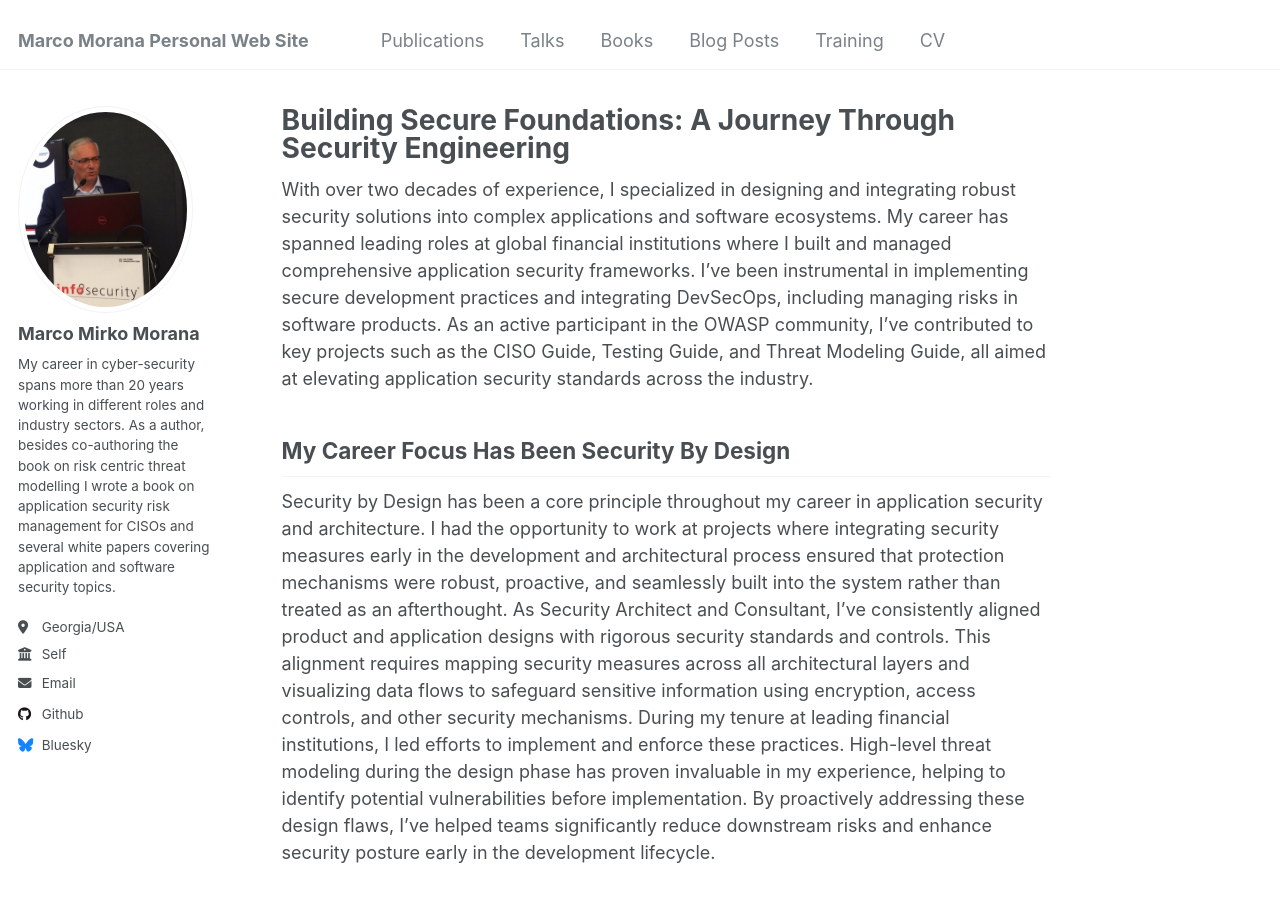
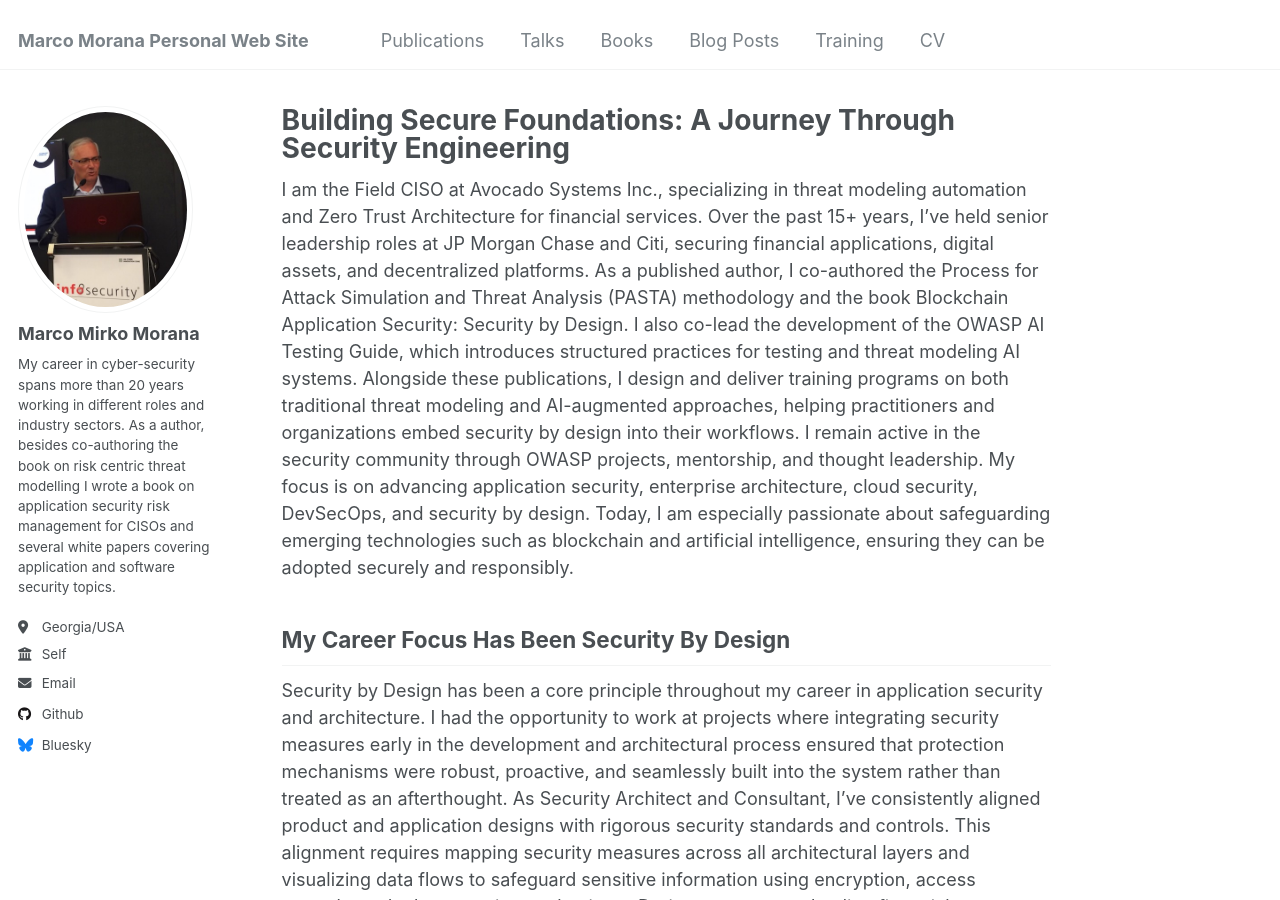
Before and after one commit to mmorana1/marcom, a Jekyll site: the page built from _pages/about.md, in a window 1280 px wide and 900 px high. Built offline with Jekyll 4.4.1, drawn with Linux system fonts in a browser that asks for light colours.

Commit message:
Update about.md

```diff
--- a/_pages/about.md
+++ b/_pages/about.md
@@ -6,7 +6,7 @@ redirect_from:
   - /about/
   - /about.html
 ---
-With over two decades of experience, I specialized in designing and integrating robust security solutions into complex applications and software ecosystems. My career has spanned leading roles at global financial institutions where I built and managed comprehensive application security frameworks. I've been instrumental in implementing secure development practices and integrating DevSecOps, including managing risks in software products. As an active participant in the OWASP community, I've contributed to key projects such as the CISO Guide, Testing Guide, and Threat Modeling Guide, all aimed at elevating application security standards across the industry.
+I am the Field CISO at Avocado Systems Inc., specializing in threat modeling automation and Zero Trust Architecture for financial services. Over the past 15+ years, I’ve held senior leadership roles at JP Morgan Chase and Citi, securing financial applications, digital assets, and decentralized platforms. As a published author, I co-authored the Process for Attack Simulation and Threat Analysis (PASTA) methodology and the book Blockchain Application Security: Security by Design. I also co-lead the development of the OWASP AI Testing Guide, which introduces structured practices for testing and threat modeling AI systems. Alongside these publications, I design and deliver training programs on both traditional threat modeling and AI-augmented approaches, helping practitioners and organizations embed security by design into their workflows. I remain active in the security community through OWASP projects, mentorship, and thought leadership. My focus is on advancing application security, enterprise architecture, cloud security, DevSecOps, and security by design. Today, I am especially passionate about safeguarding emerging technologies such as blockchain and artificial intelligence, ensuring they can be adopted securely and responsibly.
 
 My Career Focus Has Been Security By Design
 ------
```
